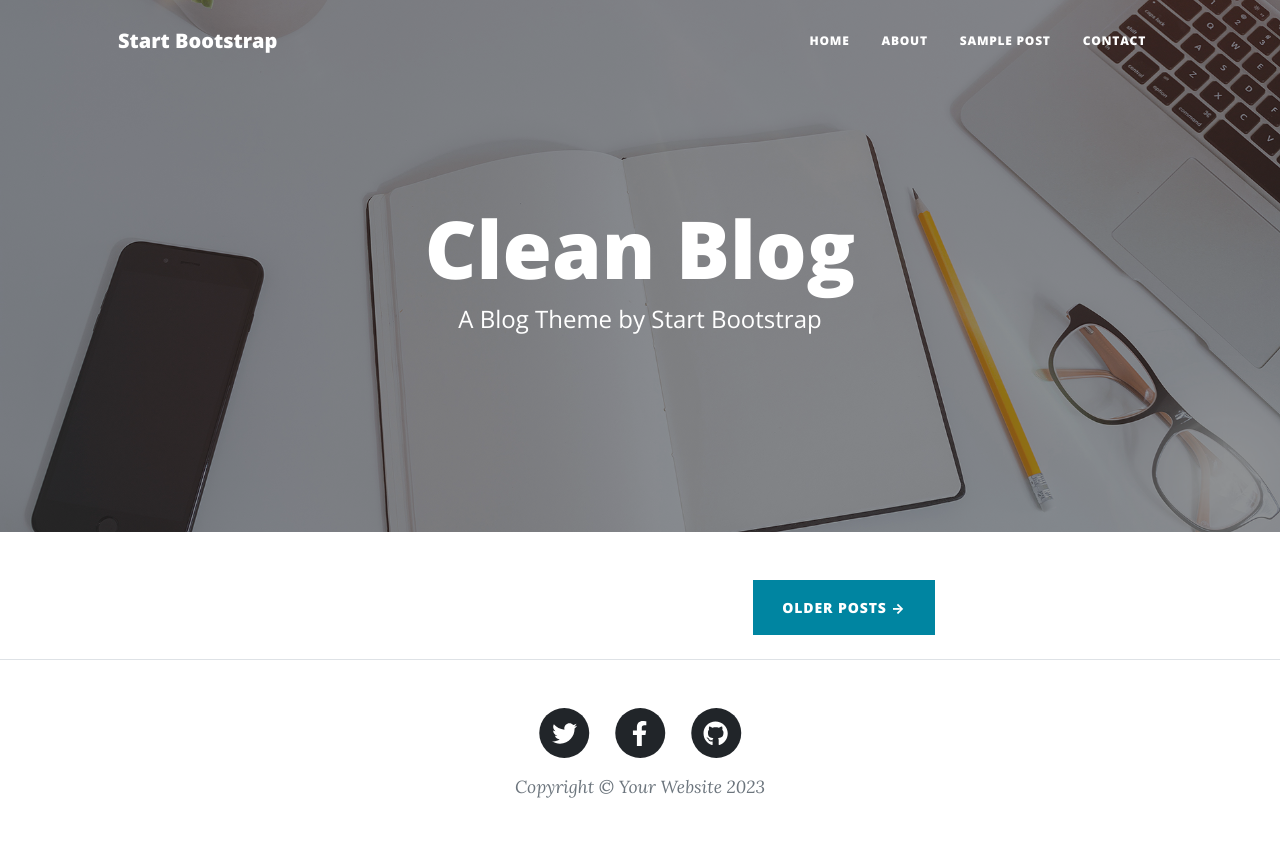
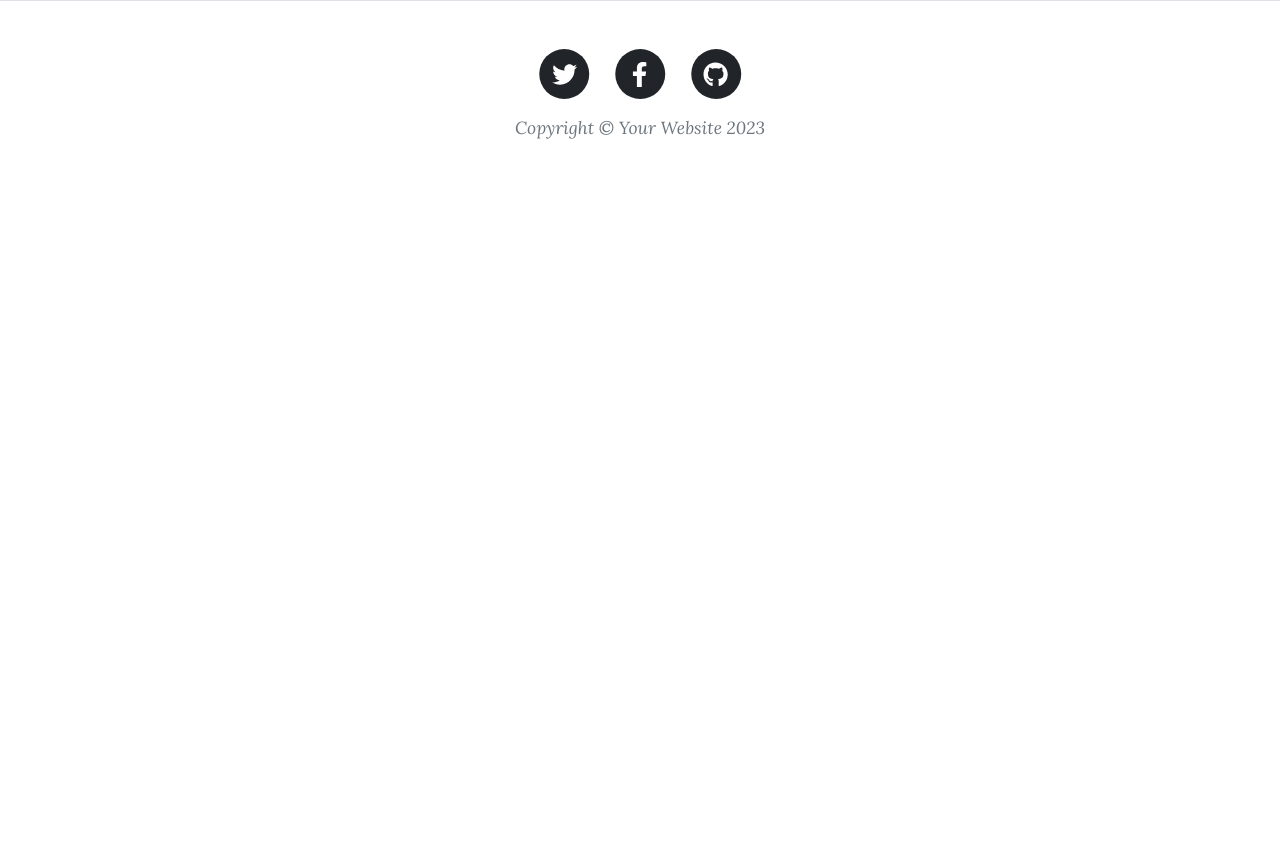
Before and after one commit to mohamadanasfattoum/Django-blog2, a Django app: template templates/base.html in a window 1280 px wide. After the commit the page ends 139 px from the top, so only its background shows below. Run offline with Django 4.2, Linux system fonts and the light colour scheme; the template is opened without the code that fills it, so the values that code supplies are empty; parts of the project's set-up code (start-up, migrations or seed data) failed here and were passed over; some libraries are stand-ins or nearby versions.

Commit message:
delete header and content in base.html

```diff
--- a/templates/base.html
+++ b/templates/base.html
@@ -35,48 +35,7 @@
                 </div>
             </div>
         </nav>
-        <!-- Page Header-->
-        <header class="masthead" style="background-image: url('{% static 'assets/img/home-bg.jpg' %}')">
-            <div class="container position-relative px-4 px-lg-5">
-                <div class="row gx-4 gx-lg-5 justify-content-center">
-                    <div class="col-md-10 col-lg-8 col-xl-7">
-                        <div class="site-heading">
-                            <h1>Clean Blog</h1>
-                            <span class="subheading">A Blog Theme by Start Bootstrap</span>
-                        </div>
-                    </div>
-                </div>
-            </div>
-        </header>
-        <!-- Main Content-->
-        <div class="container px-4 px-lg-5">
-            <div class="row gx-4 gx-lg-5 justify-content-center">
-                <div class="col-md-10 col-lg-8 col-xl-7">
-                    <!-- Post preview-->
-                    {% for post in object_list %}
-                        <div class="post-preview">
-                            <a href="/blog/{{post.id}}/">
-                                <h2 class="post-title">{{post.title}}</h2>
-                                <h3 class="post-subtitle">{{post.subtitle}}</h3>
-                            </a>
-                            <p class="post-meta">
-                                Posted by
-                                <a href="#!">{{post.auther}}</a>
-                                on
-                                {{post.publish_date|date:"A f F t, o "}}
-                            </p>
 
-                        </div>
-
-                    <!-- Divider-->
-                        <hr class="my-4" />
-                    {% endfor %}
-
-                    <!-- Pager-->
-                    <div class="d-flex justify-content-end mb-4"><a class="btn btn-primary text-uppercase" href="#!">Older Posts →</a></div>
-                </div>
-            </div>
-        </div>
         <!-- Footer-->
         <footer class="border-top">
             <div class="container px-4 px-lg-5">
```
